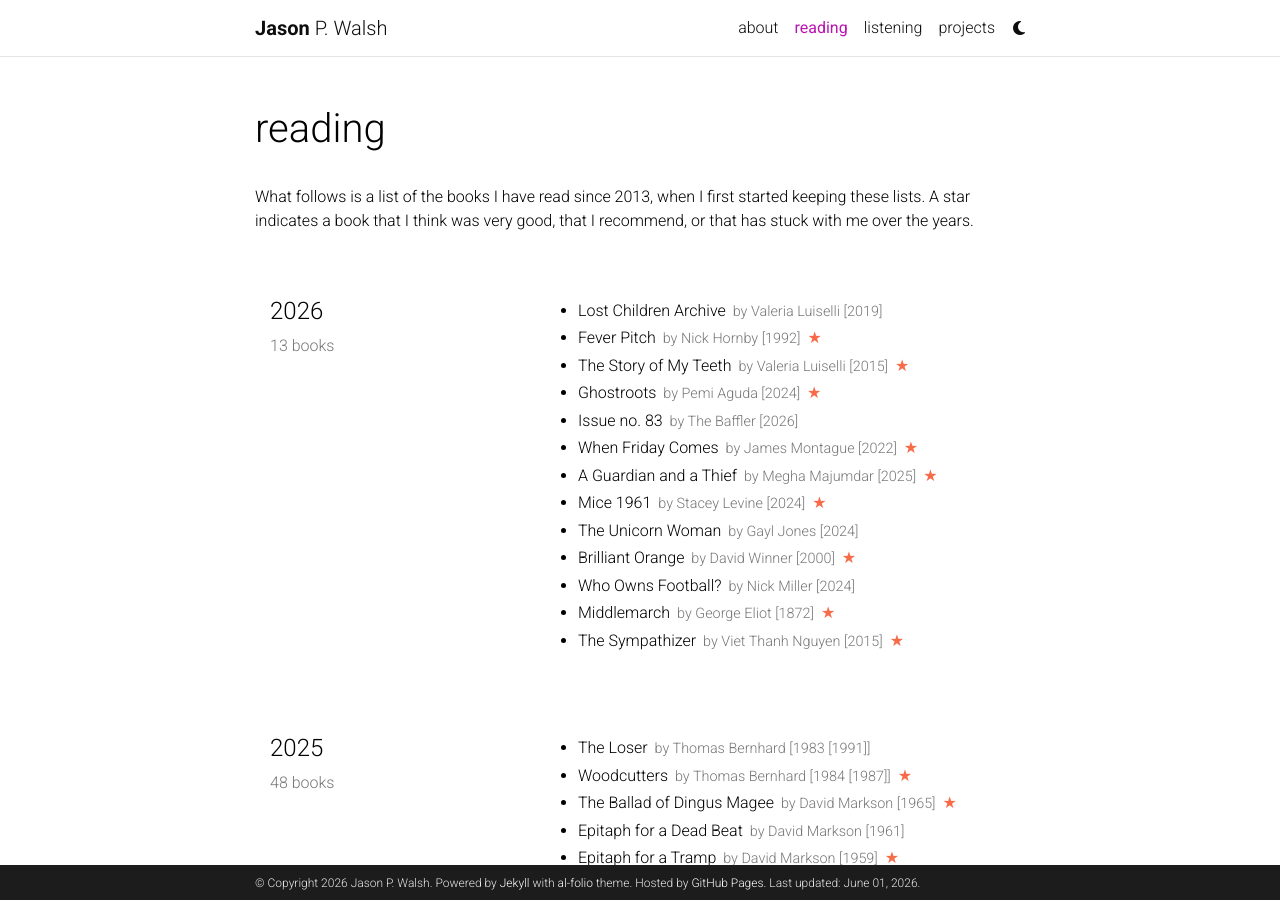
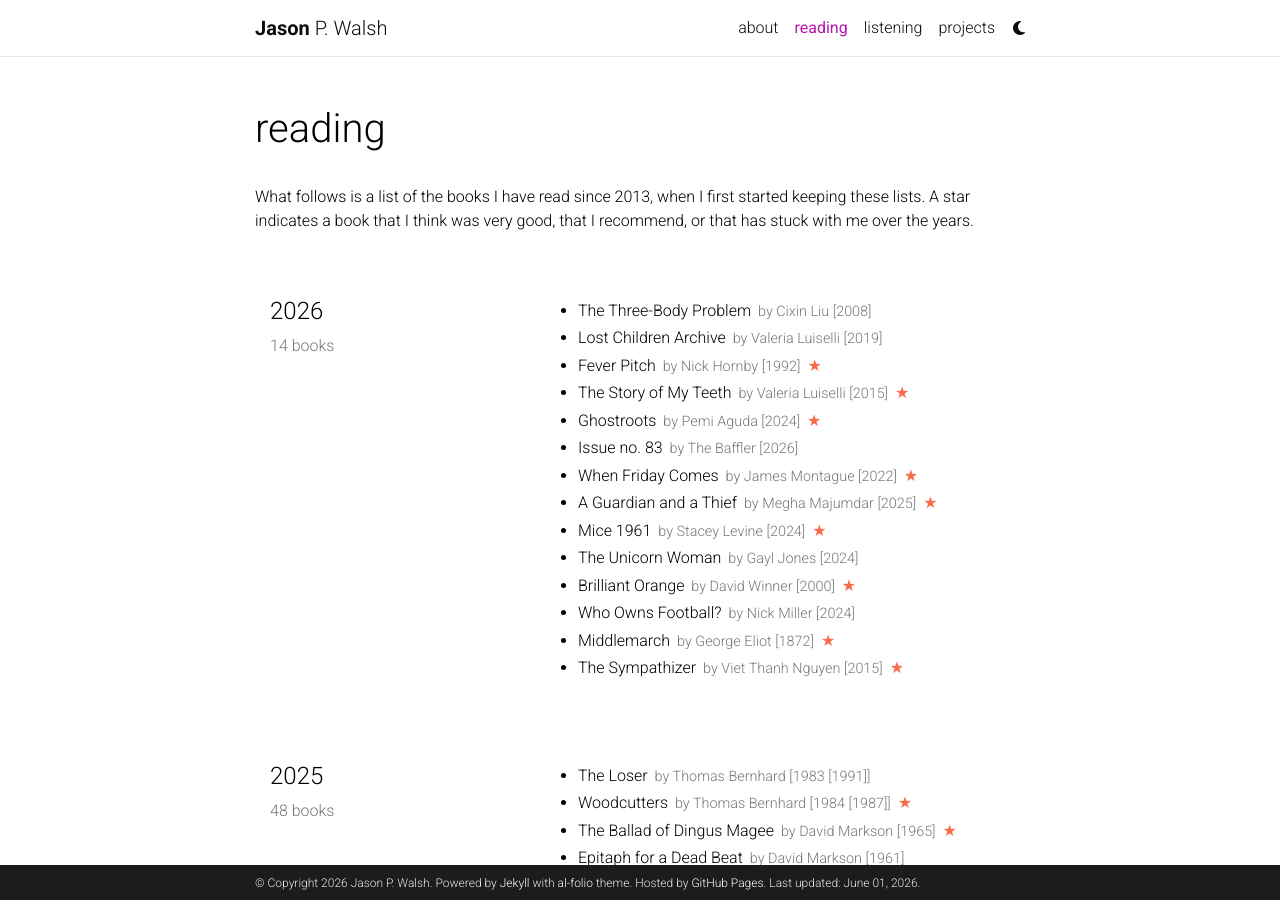
Before and after one commit to jwals23/jwals23.github.io, a Jekyll site: the page built from _pages/reading.md, in a window 1280 px wide and 900 px high. Built offline with Jekyll 4.4.1, drawn with Linux system fonts in a browser that asks for light colours; comment, search, counter and statistics services are not loaded; a style sheet for code colours, icons or effects is not loaded.

Commit message:
Update reading.yml

```diff
--- a/_data/reading.yml
+++ b/_data/reading.yml
@@ -1,6 +1,10 @@
 list:
   - year: "2026"
     books:
+      - title: The Three-Body Problem
+        author: Cixin Liu
+        year: 2008
+
       - title: Lost Children Archive
         author: Valeria Luiselli
         year: 2019
```
